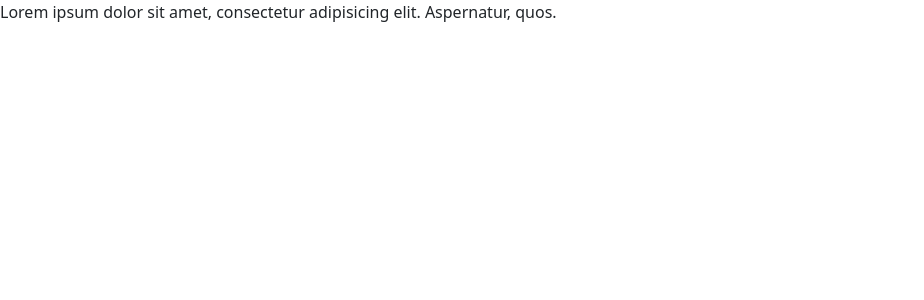
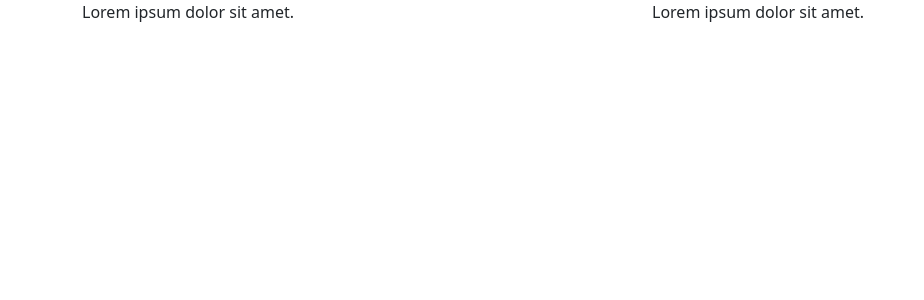
Before and after one commit to Valkor95/REACT_HW, a React (Vite) app: page / in a window 1280 px wide. Shown: the top 300 px of the page, without its empty margins (0-924 px from the left). Built offline with nearby package versions, Linux system fonts and the light colour scheme.

Commit message:
HW88-version2_v10

```diff
--- a/src/Components/TodoList/TodoList.jsx
+++ b/src/Components/TodoList/TodoList.jsx
@@ -1,11 +1,17 @@
 import React, {Component} from 'react';
+import {Col, Container, Row} from "react-bootstrap";
 import PropTypes from 'prop-types';
 
 class TodoList extends Component {
     render() {
         return (
             <div className="todo-list">
-                Lorem ipsum dolor sit amet, consectetur adipisicing elit. Aspernatur, quos.
+                <Container>
+                    <Row>
+                        <Col xs={6}>Lorem ipsum dolor sit amet.</Col>
+                        <Col xs={6}>Lorem ipsum dolor sit amet.</Col>
+                    </Row>
+                </Container>
             </div>
         );
     }
```
